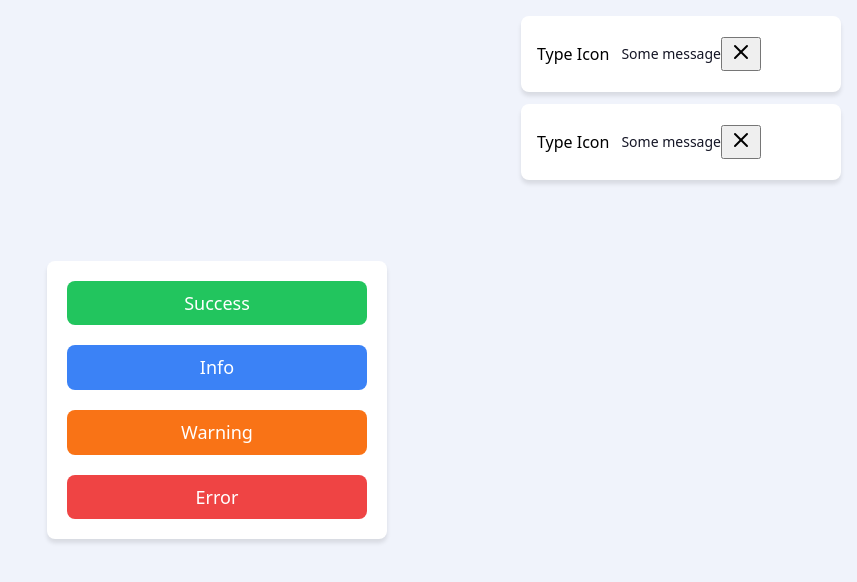
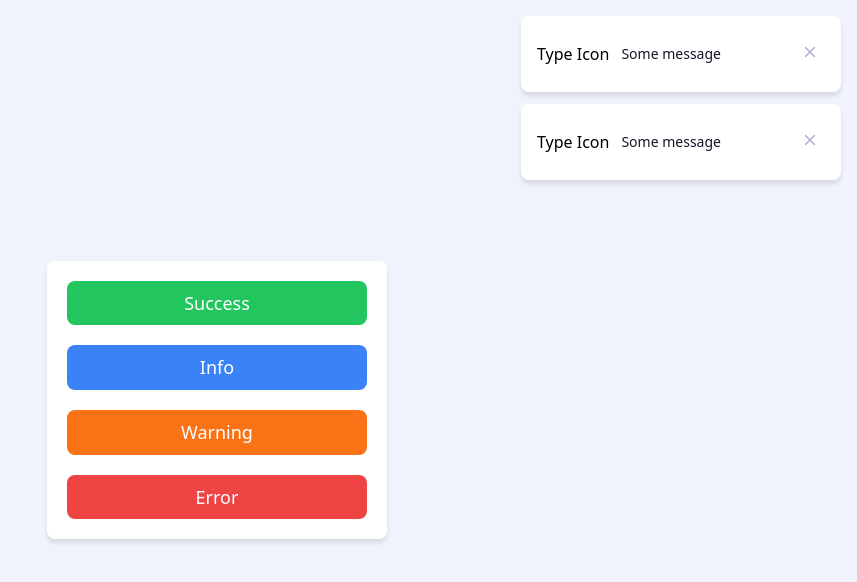
Before and after one commit to nat-davydova/react-toast-notifications, a React (Vite) app: page / in a window 1280 px wide. Shown: the top 582 px of the page, without its empty margins (423-1280 px from the left). Built offline with nearby package versions, Linux system fonts and the light colour scheme.

Commit message:
feat: add toast dismiss btn styles

```diff
--- a/src/Toast/Toast.module.css
+++ b/src/Toast/Toast.module.css
@@ -10,9 +10,17 @@
     overflow: hidden;
 }
 
-.toast__message {
+.message {
     margin-left: 12px;
     font-size: 14px;
     font-weight: 500;
     color: #151626;
 }
+
+.dismissBtn {
+    margin-left: auto;
+    color: #aeb0d7;
+    background: none;
+    border: none;
+    cursor: pointer;
+}
--- a/src/Toast/Toast.tsx
+++ b/src/Toast/Toast.tsx
@@ -6,9 +6,9 @@ export function Toast() {
   return (
     <div className={styles.toast}>
       <span>Type Icon</span>
-      <p className={styles.toast__message}>Some message</p>
-      <button type="button">
-        <IconX />
+      <p className={styles.message}>Some message</p>
+      <button className={styles.dismissBtn} type="button">
+        <IconX size={18} />
       </button>
     </div>
   );
```
